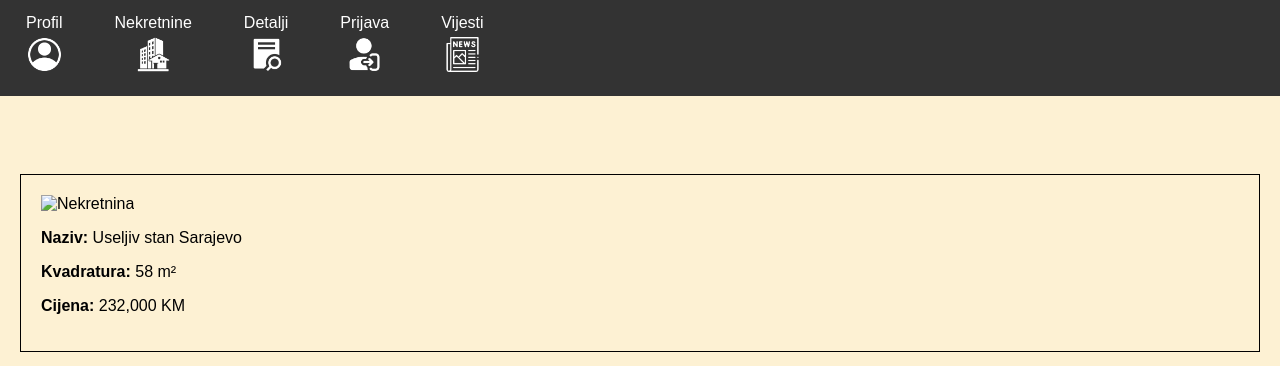
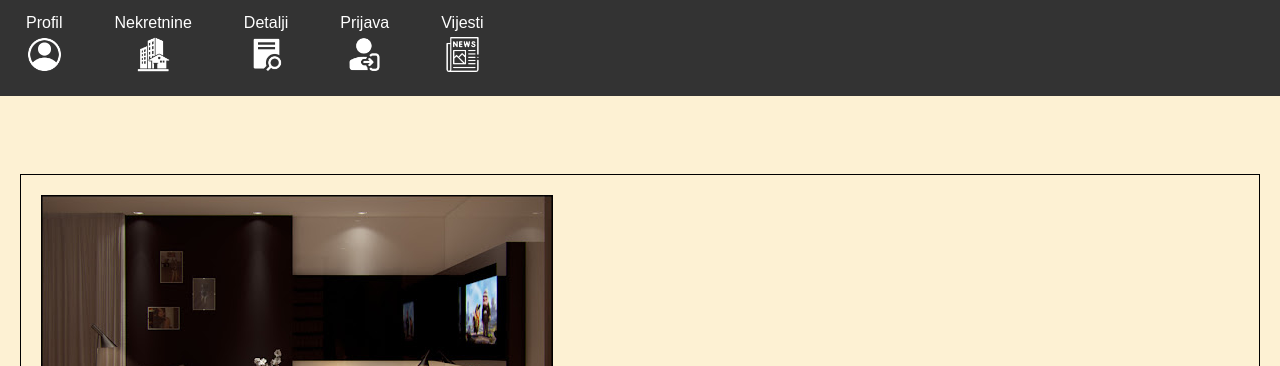
Before and after one commit to ijozic1/Real-estete-web-application, a plain HTML site: page HTML/detalji.html in a window 1280 px wide. Shown: the top 366 px of the page. Drawn offline with Linux system fonts and the light colour scheme; the site is published under a folder, as on GitHub Pages, so addresses that start at the root find nothing.

Commit message:
Zadatak3 - popravljena relativna putanja za sliku

```diff
--- a/HTML/detalji.html
+++ b/HTML/detalji.html
@@ -12,7 +12,7 @@
     <iframe src="meni.html"></iframe>
 
     <div id="osnovno">
-        <img src="/Resources/stan/stan1.jpg" alt="Nekretnina">
+        <img src="../Resources/stan/stan1.jpg" alt="Nekretnina">
         <p><strong>Naziv:</strong> Useljiv stan Sarajevo</p>
         <p><strong>Kvadratura:</strong> 58 m²</p>
         <p><strong>Cijena:</strong> 232,000 KM</p>
```
